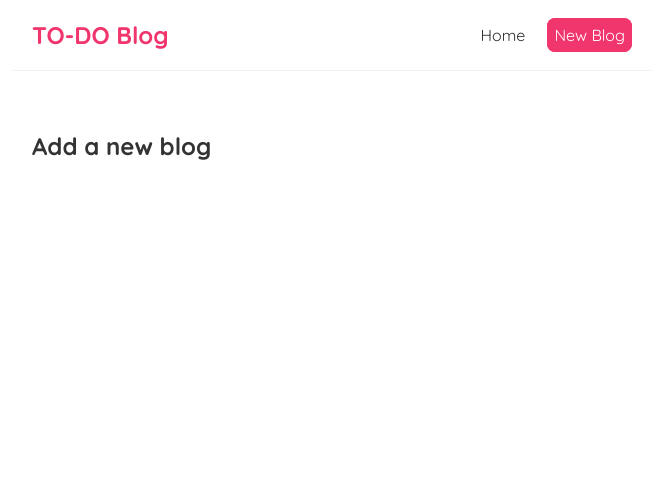
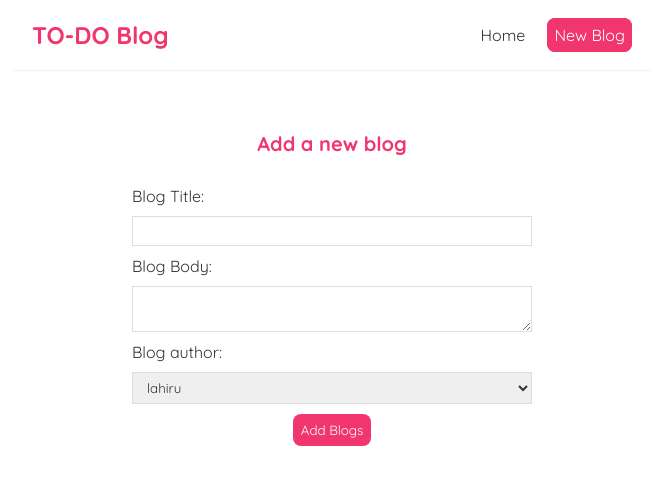
Before and after one commit to LahiruLakshan/Learning-ReactJS, a React (Create React App) app: page /create in a window 1280 px wide. Shown: the top 484 px of the page, without its empty margins (308-971 px from the left). Built offline with nearby package versions, Linux system fonts and the light colour scheme.

Commit message:
Controlled Inputs added to create page

```diff
--- a/src/create.js
+++ b/src/create.js
@@ -1,9 +1,23 @@
-import React from 'react';
+import React, {useState} from 'react';
 
 function Create(props) {
+
+    const [title, setTitle] = useState();
     return (
-        <div>
+        <div className={"create"}>
             <h2>Add a new blog</h2>
+            <form>
+                <label>Blog Title:</label>
+                <input type={"text"} value={title} onChange={(e) => setTitle(e.target.value)} required/>
+                <label>Blog Body:</label>
+                <textarea required></textarea>
+                <label>Blog author:</label>
+                <select>
+                    <option value={"lahiru"}>lahiru</option>
+                    <option value={"Tissera"}>Tissera</option>
+                </select>
+                <button>Add Blogs</button>
+            </form>
         </div>
     );
 }
--- a/src/index.css
+++ b/src/index.css
@@ -75,3 +75,35 @@
   background-color: white;
   border: 1px solid #f1356d;
 }
+
+/* create new blog form */
+.create {
+  max-width: 400px;
+  margin: 0 auto;
+  text-align: center;
+}
+.create label {
+  text-align: left;
+  display: block;
+}
+.create h2 {
+  font-size: 20px;
+  color: #f1356d;
+  margin-bottom: 30px;
+}
+.create input, .create textarea, .create select {
+  width: 100%;
+  padding: 6px 10px;
+  margin: 10px 0;
+  border: 1px solid #ddd;
+  box-sizing: border-box;
+  display: block;
+}
+.create button {
+  background: #f1356d;
+  color: #fff;
+  border: 0;
+  padding: 8px;
+  border-radius: 8px;
+  cursor: pointer;
+}
```
